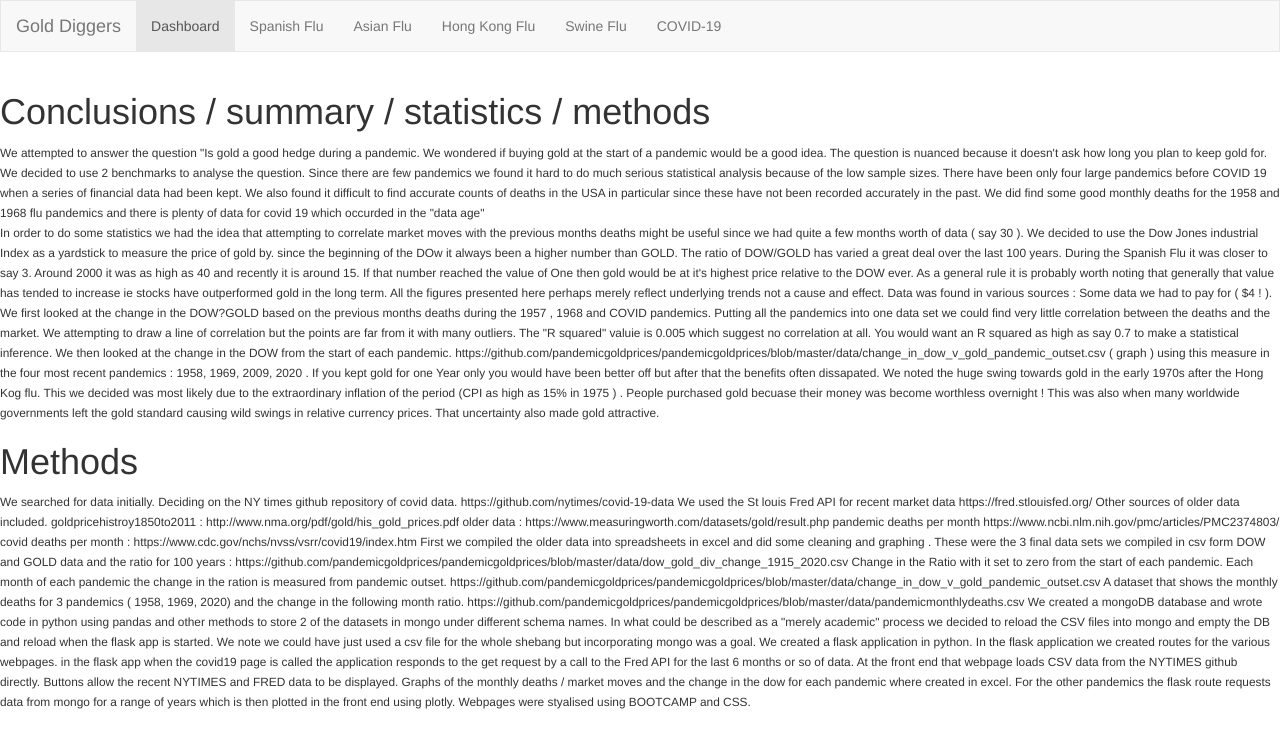
After one commit to pandemicgoldprices/pandemicgoldprices, a Flask app: template templates/conclusions.html in a window 1280 px wide. The commit adds this page. Shown: the top 748 px of the page. Run offline with Flask 2, Linux system fonts and the light colour scheme; the template is opened without the code that fills it, so the values that code supplies are empty; some libraries are stand-ins or nearby versions.

Commit message:
conclusions

```diff
--- /dev/null
+++ b/templates/conclusions.html
@@ -0,0 +1,158 @@
+<!DOCTYPE html>
+<html lang="en">
+<head>
+    <meta charset="UTF-8">
+    <title>COVID-19</title>
+    <script src="http://d3js.org/d3.v5.min.js" charset="utf-8"></script>
+    <script src="https://cdn.plot.ly/plotly-latest.min.js"></script>
+
+    <script src="{{url_for('static', filename='index.js')}}"></script>
+    <script src="{{url_for('static', filename='renderPlotly.js')}}"></script>
+    <script src="{{url_for('static', filename='renderCountry.js')}}"></script>
+    <meta name="viewport" content="width=device-width, initial-scale=1">
+    <link rel="stylesheet" href="https://maxcdn.bootstrapcdn.com/bootstrap/3.4.1/css/bootstrap.min.css">
+    <script src="https://ajax.googleapis.com/ajax/libs/jquery/3.5.1/jquery.min.js"></script>
+    <script src="https://maxcdn.bootstrapcdn.com/bootstrap/3.4.1/js/bootstrap.min.js"></script>
+    <style>
+    /* Remove the navbar's default margin-bottom and rounded borders */
+        .navbar {
+          margin-bottom: 0;
+          border-radius: 0;
+        }
+
+        /* Add a gray background color and some padding to the footer */
+        footer {
+          background-color: #f2f2f2;
+          padding: 25px;
+        }
+
+      .carousel-inner img {
+          width: 100%; /* Set width to 100% */
+          margin: auto;
+          min-height:200px;
+      }
+
+      /* Hide the carousel text when the screen is less than 600 pixels wide */
+      @media (max-width: 600px) {
+        .carousel-caption {
+          display: none;
+        }
+      }
+      </style>
+    <body>
+        <nav class="navbar navbar-default">
+            <div class="container-fluid">
+              <div class="navbar-header">
+                <a class="navbar-brand" href="introduction">Gold Diggers</a>
+              </div>
+              <ul class="nav navbar-nav">
+                <li class="active"><a href="dashboard">Dashboard</a></li>
+                <li><a href="spanish_flu">Spanish Flu</a></li>
+                <li><a href="asian_flu">Asian Flu</a></li>
+                <li><a href="hong_kong_flu">Hong Kong Flu</a></li>
+                <li><a href="swine_flu">Swine Flu</a></li>
+                <li><a href="coronavirus">COVID-19</a></li>
+              </ul>
+            </div>
+          </nav>
+
+
+ <br>
+ <h1>
+     Conclusions / summary / statistics / methods
+ </h1>
+ <small>
+
+We attempted to answer the question "Is gold a good hedge during a pandemic.
+We wondered if buying gold at the start of a pandemic would be a good idea.
+ The question is nuanced because it doesn't ask how long you plan to keep gold for.
+ We decided to use 2 benchmarks to analyse the question.
+ Since there are few pandemics we found it hard to do much serious statistical analysis because of the low sample sizes.
+ There have been only four large pandemics before COVID 19 when a series of financial data had been kept.
+ We also found it difficult to find accurate counts of deaths in the USA
+  in particular since these have not been recorded accurately in the past.
+  We did find some good monthly deaths for the 1958 and 1968 flu pandemics and there is plenty of data for covid 19 which occurded in the "data age"<div class=""></div>
+In order to do some statistics we had the idea that attempting to correlate market moves with the previous months deaths might be useful
+since we had quite a few months worth of data ( say 30 ). We decided to use the Dow Jones industrial Index as a yardstick to measure the price of gold by.
+since the beginning of the DOw it always been a higher number than GOLD. The ratio of DOW/GOLD has varied a great deal over
+the last 100 years. During the Spanish Flu it was closer to say 3. Around 2000 it was as high as 40 and recently it is around 15.
+If that number reached the value of One then gold would be at it's highest price relative to the DOW ever.
+As a general rule it is probably worth noting that generally that value has tended to increase ie stocks have outperformed
+gold in the long term. All the figures presented here perhaps merely reflect underlying trends not a cause and effect.
+Data was found in various sources :
+
+
+Some data we had to pay for ( $4 ! ). We first looked at the change in the DOW?GOLD based on the previous months deaths during the 1957 , 1968 and COVID pandemics.
+Putting all the pandemics into one data set we could find very little correlation between the deaths and the market.
+We attempting to draw a line of correlation but the points are far from it with many outliers. The "R squared" valuie is 0.005 which suggest no correlation at all.
+You would want an R squared as high as say 0.7 to make a statistical inference.
+
+
+We then looked at the change in the DOW from the start of each pandemic.
+https://github.com/pandemicgoldprices/pandemicgoldprices/blob/master/data/change_in_dow_v_gold_pandemic_outset.csv
+( graph )
+
+using this measure in the four most recent pandemics :
+1958, 1969, 2009, 2020 . If you kept gold for one Year only you would have been better off but after that the benefits often dissapated.
+We noted the huge swing towards gold in the early 1970s after the Hong Kog flu. This we decided was most likely due to the extraordinary inflation of the period
+(CPI as high as 15% in 1975  ) . People purchased gold becuase their money was become worthless overnight !
+This was also when many worldwide governments left the gold standard causing wild swings in relative currency prices.
+That uncertainty also made gold attractive.
+
+</small>
+
+<h1>
+   Methods
+</h1>
+<small>
+
+We searched for data initially. Deciding on the NY times github repository of covid data.
+https://github.com/nytimes/covid-19-data
+We used the St louis Fred API for recent market data
+https://fred.stlouisfed.org/
+Other sources of older data included.
+goldpricehistroy1850to2011 : http://www.nma.org/pdf/gold/his_gold_prices.pdf
+older data : https://www.measuringworth.com/datasets/gold/result.php
+pandemic deaths per month https://www.ncbi.nlm.nih.gov/pmc/articles/PMC2374803/
+covid deaths per month : https://www.cdc.gov/nchs/nvss/vsrr/covid19/index.htm
+
+First we compiled the older data into spreadsheets in excel and did some cleaning and graphing .
+These were the 3 final data sets we compiled in csv form
+
+DOW and GOLD data and the ratio for 100 years :
+
+https://github.com/pandemicgoldprices/pandemicgoldprices/blob/master/data/dow_gold_div_change_1915_2020.csv
+
+Change in the Ratio with it set to zero from the start of each pandemic.
+Each month of each pandemic the change in the ration is measured from pandemic outset.
+https://github.com/pandemicgoldprices/pandemicgoldprices/blob/master/data/change_in_dow_v_gold_pandemic_outset.csv
+A dataset that shows the monthly deaths for 3 pandemics ( 1958, 1969, 2020) and the change in the following month ratio.
+https://github.com/pandemicgoldprices/pandemicgoldprices/blob/master/data/pandemicmonthlydeaths.csv
+
+We created a mongoDB database and wrote code in python using pandas and other methods to store 2 of the datasets in mongo under different schema names.
+In what could be described as a "merely academic" process we decided to reload the CSV files into mongo and empty the DB
+and reload when the flask app is started. We note we could have just used a csv file for the whole shebang but incorporating mongo was a goal.
+
+We created a flask application in python. In the flask application we created routes for the various webpages.
+in the flask app when the covid19 page is called the application responds to the get request by a call to the Fred API for the last 6 months or so of data.
+At the front end that webpage loads CSV data from the NYTIMES github directly. Buttons allow the recent NYTIMES and FRED data to be displayed.
+Graphs of the monthly deaths / market moves and the change in the dow for each pandemic where created in excel.
+
+For the other pandemics the flask route requests data from mongo for a range of years which is then plotted in the front end using plotly.
+
+Webpages were styalised using BOOTCAMP and CSS.
+
+
+
+
+
+</small>
+
+
+
+
+
+
+</body>
+
+</html>
```
Also changed, not shown: templates/coronavirus.html (line endings or trailing spaces).
